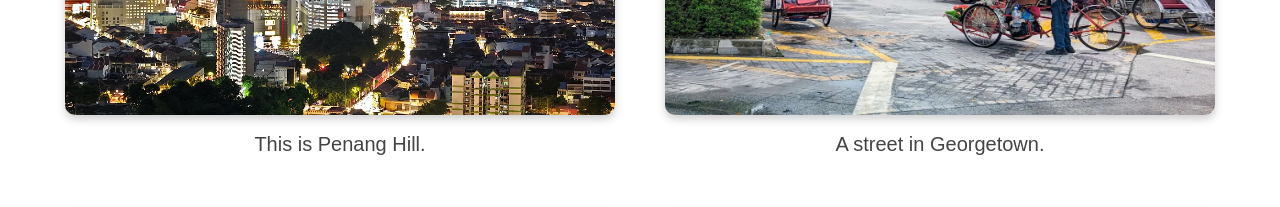
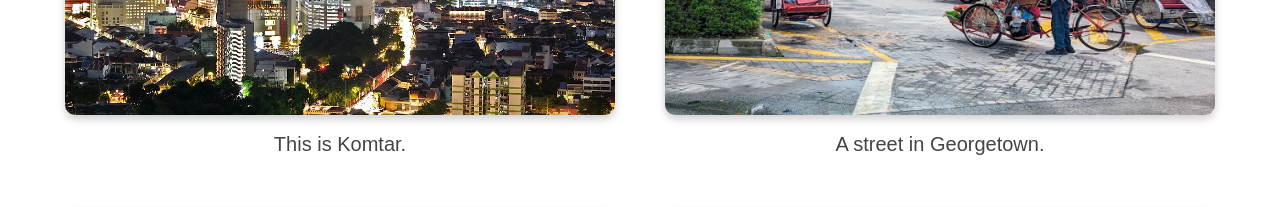
Before and after one commit to YUFng/cat-assignment2, a React (Create React App) app: page / in a window 1280 px wide. Shown: the part 1040-1247 px from the top of the page. Built offline with nearby package versions, Linux system fonts and the light colour scheme.

Commit message:
finalise changing typo

```diff
--- a/src/pages/HomePage.js
+++ b/src/pages/HomePage.js
@@ -36,7 +36,7 @@ function HomePage() {
                             alt="Description 1"
                             className="gallery-image"
                         />
-                        <p className="image-description">This is Penang Hill.</p>
+                        <p className="image-description">This is Komtar.</p>
                     </div>
 
                     <div className="gallery-item">
```
